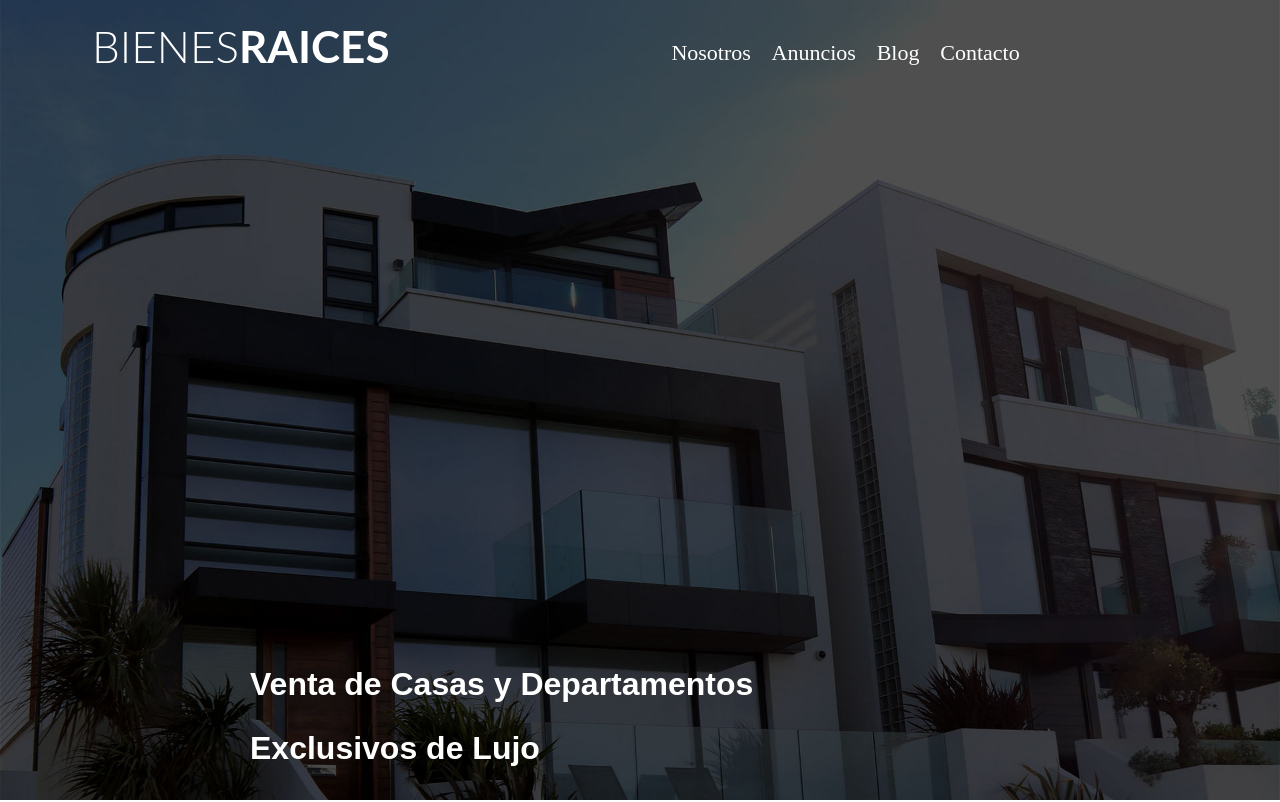
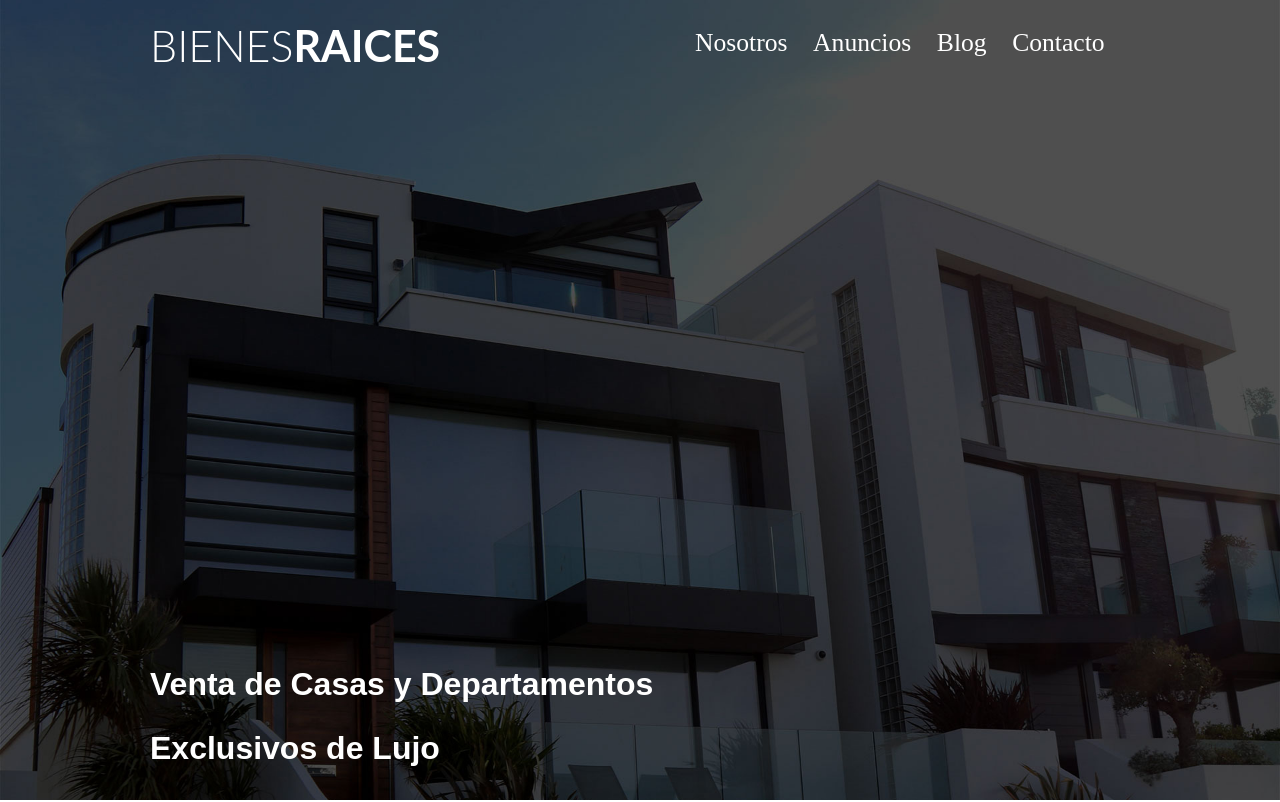
Before and after one commit to lionelherrerobattista/Laboratorio-III, a plain HTML site: page 02_Clases/Clase_3/02-Tp_maquetado/BienesRaices.html in a window 1280 px wide. Shown: the top 802 px of the page. Drawn offline with Linux system fonts and the light colour scheme.

Commit message:
tp maquetado

```diff
--- a/02_Clases/Clase_3/02-Tp_maquetado/hoja.css
+++ b/02_Clases/Clase_3/02-Tp_maquetado/hoja.css
@@ -40,6 +40,27 @@ div.encabezado
 }
 
 
+nav
+{
+    display: flex;
+    flex-grow: 1;
+    justify-content: center;
+    padding-top: 1vh;
+}
+
+a
+{
+
+    text-decoration: none;
+    display: inline-block;
+    color: white;
+    font-size: 2vw;
+    margin-right: 2vw;
+
+
+}
+
+
 #logo
 {
 
@@ -51,34 +72,15 @@ div.encabezado
 #imagenLogo
 {
     height: auto;
-    max-width: 100%;
+    width: 25vw;
+    min-width: 5vw;
+    flex-wrap: nowrap;
 }
 
-nav
-{
-
-    display: flex;
-    flex-grow: 1;
-    padding: 2rem 20rem 0 20rem;
-    justify-content: space-around;
-
-
-}
-
-a
-{
-
-    text-decoration: none;
-    display: inline-block;
-    color: white;
-    font-size: 2.2rem;
-    /* margin-right: 2rem; */
-
-}
 
 .tituloHeader
 {
-    margin: 3rem 0 0 20rem;
+    margin: 3rem 0 0 10rem;
 
 }
 
```
